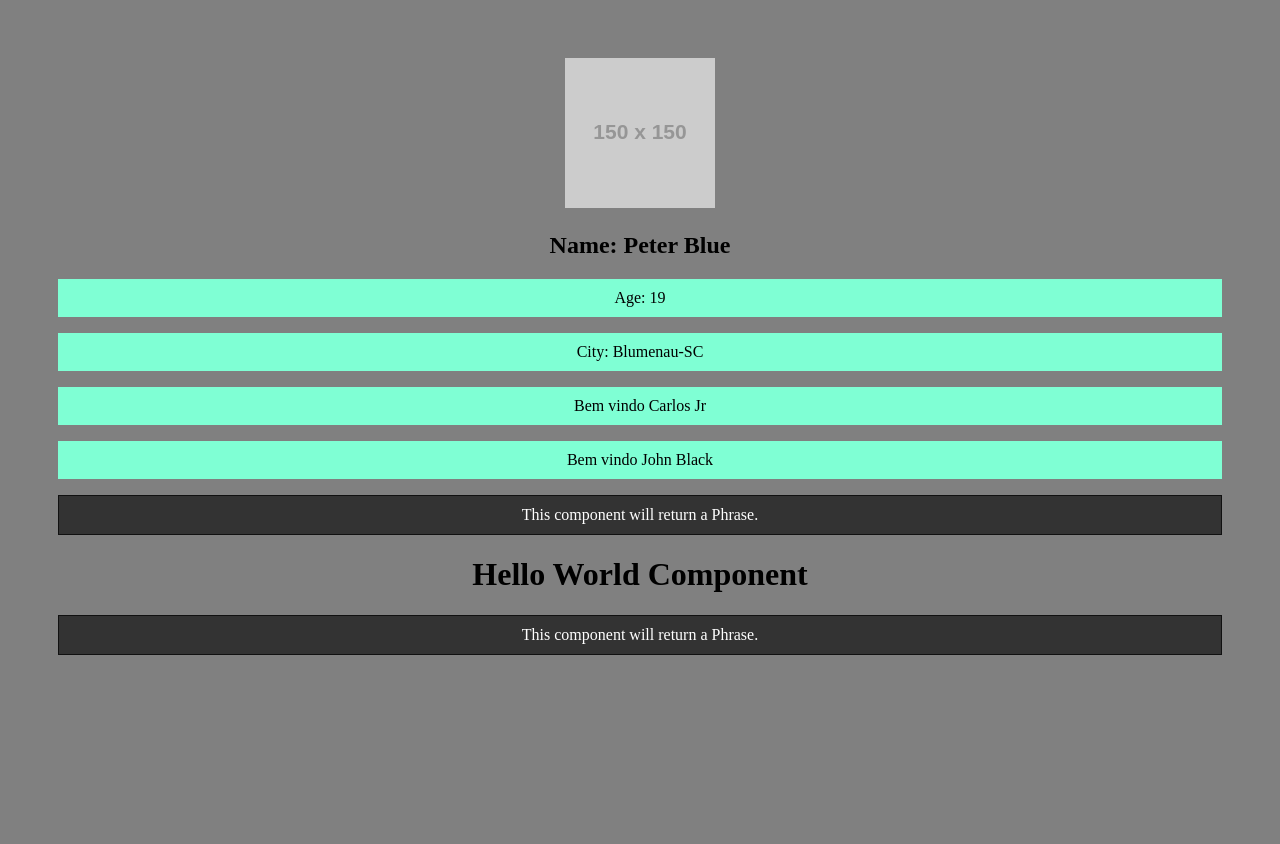
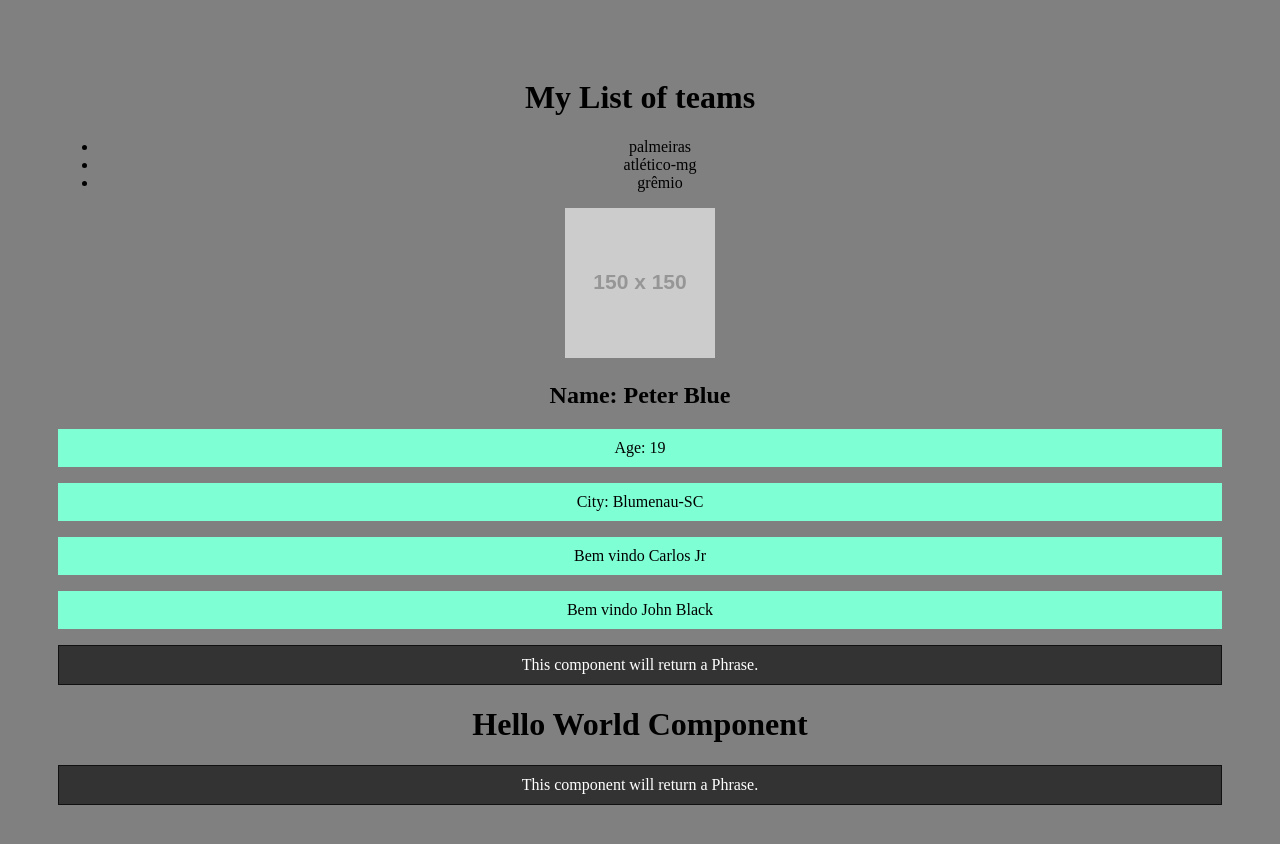
Before and after one commit to juninhocb/React-Helper, a React (Create React App) app in the folder first-project/: page / in a window 1280 px wide. Shown: the top 844 px of the page. Before the commit the page ends 800 px from the top, so only its background shows below. Built offline with nearby package versions, Linux system fonts and the light colour scheme.

Commit message:
fragments

```diff
--- a/first-project/src/App.js
+++ b/first-project/src/App.js
@@ -2,6 +2,7 @@ import './App.css';
 import HelloWorld from './components/HelloWorld';
 import SayMyName from './components/SayMyName';
 import Person from './components/Person';
+import List from './components/ListOfTeams';
 
 function App() {
 
@@ -9,6 +10,7 @@ function App() {
 
   return (
     <div className="App">
+      <List />
       <Person img="https://via.placeholder.com/150" name="Peter Blue" age="19" city="Blumenau-SC" />
       <SayMyName name="Carlos Jr"/>
       <SayMyName name={name}/>
--- /dev/null
+++ b/first-project/src/components/Item.js
@@ -0,0 +1,9 @@
+function Item (props){
+    return (
+        <>
+            <li>{props.team}</li>
+        </>
+    )
+}
+
+export default Item
--- /dev/null
+++ b/first-project/src/components/ListOfTeams.js
@@ -0,0 +1,16 @@
+import Item from "./Item"
+
+function List(){
+    return (
+        <>
+            <h1> My List of teams </h1>
+            <ul>
+                <Item team="palmeiras"/>
+                <Item  team="atlético-mg"/>
+                <Item team="grêmio"/>
+            </ul>
+        </>
+    )
+}
+
+export default List
```
